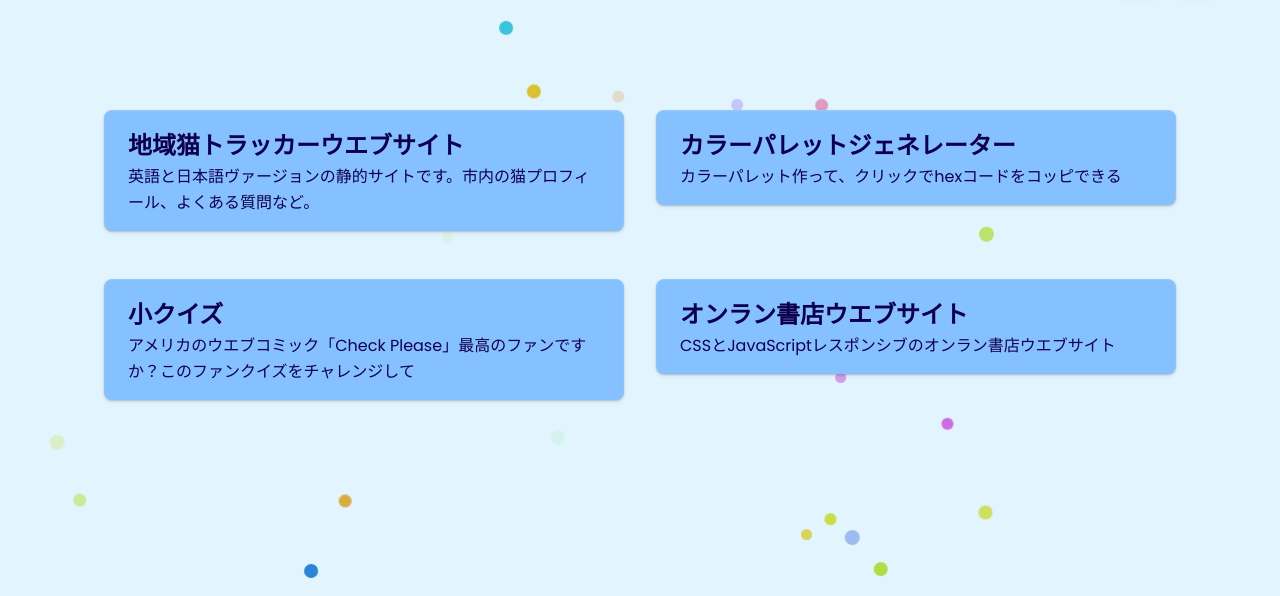
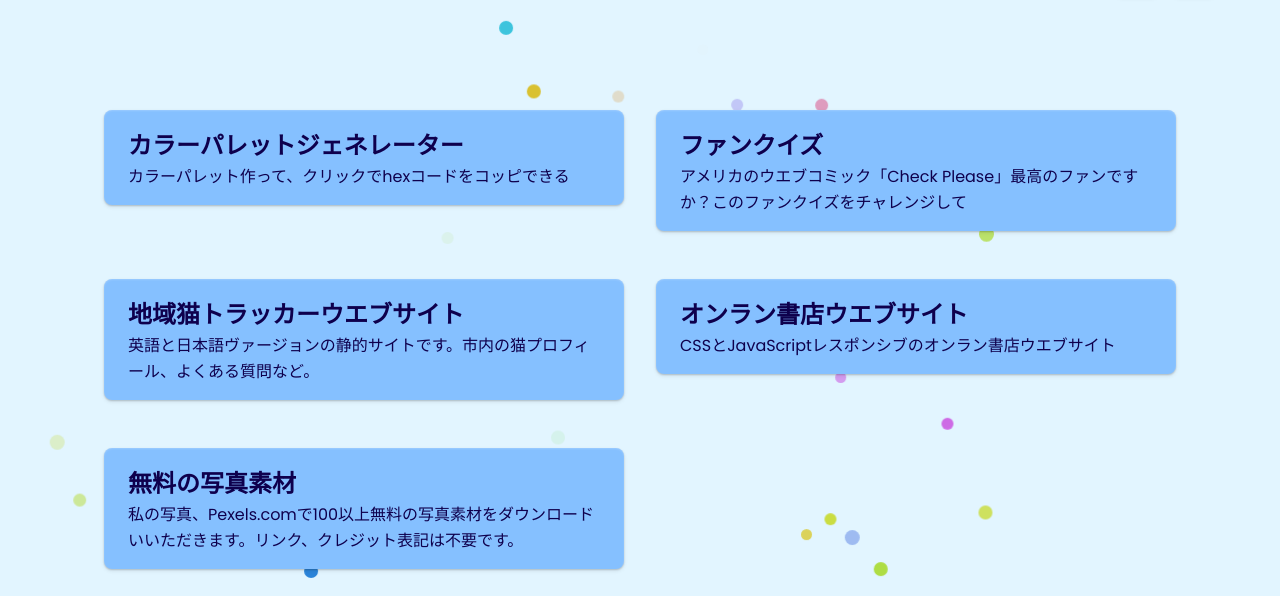
Before and after one commit to scribecheck/portfolio, a website: page index_ja.html in a window 1280 px wide. Shown: the part 76-672 px from the top of the page. Drawn offline with Linux system fonts and the light colour scheme.

Commit message:
Added pexels card and link to EN and JP pages

```diff
--- a/index_ja.html
+++ b/index_ja.html
@@ -95,15 +95,6 @@
          <img src="/assets/images/javascript-logo.webp" alt="Image of the HTML logo." class="logo">
       </div>
 -->
-      <a href="https://scribecheck.github.io/Community-Cat-Tracker/" target="_blank">
-      <div class="card">
-         <h2>地域猫トラッカーウエブサイト</h2>
-         <p>英語と日本語ヴァージョンの静的サイトです。市内の猫プロフィール、よくある質問など。</p>
-      </div>
-   </a>
-
-
-
    <a href="https://scribecheck.github.io/color-generator/" target="_blank">
 <div class="card">
          <h2>カラーパレットジェネレーター</h2>
@@ -114,11 +105,17 @@
 
    <a href="https://scribecheck.github.io/fan-quiz/" target="_blank">
       <div class="card">
-         <h2>小クイズ</h2>
+         <h2>ファンクイズ</h2>
          <p>アメリカのウエブコミック「Check Please」最高のファンですか？このファンクイズをチャレンジして</p>
       </div>
    </a>
 
+      <a href="https://scribecheck.github.io/Community-Cat-Tracker/" target="_blank">
+      <div class="card">
+         <h2>地域猫トラッカーウエブサイト</h2>
+         <p>英語と日本語ヴァージョンの静的サイトです。市内の猫プロフィール、よくある質問など。</p>
+      </div>
+   </a>
 
    <a href="https://scribecheck.github.io/responsive-book-website/#"" target="_blank">
       <div class="card">
@@ -127,6 +124,12 @@
       </div>
    </a>
 
+       <a href="https://www.pexels.com/@c-m-336304177/gallery/" target="_blank">
+      <div class="card">
+         <h2>無料の写真素材</h2>
+         <p>私の写真、Pexels.comで100以上無料の写真素材をダウンロードいいただきます。リンク、クレジット表記は不要です。</p>
+      </div>
+   </a>
 
 
 <!--
```
Also changed, not shown: index.html (+13 -11 lines), notes.md (+3 -0 lines).
